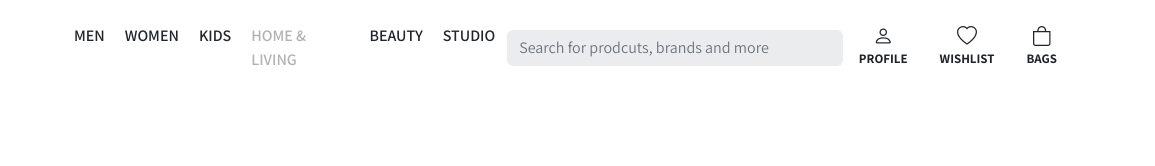
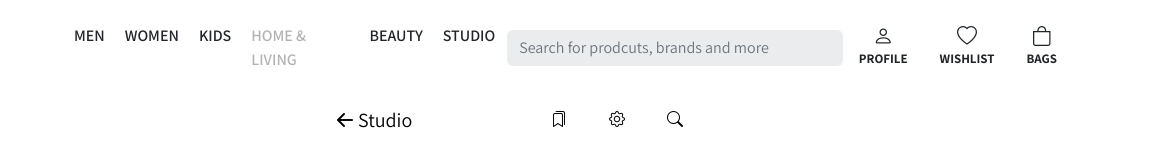
Before and after one commit to karanparmar141/myntra, a website with bundled scripts: page Pages/studio.html in a window 1280 px wide. Shown: the full height of the page, 125-1280 px from the left. Built offline with nearby package versions, Linux system fonts and the light colour scheme; files whose address does not match are found by name.

Commit message:
studio 1sectio

```diff
--- a/Pages/studio.html
+++ b/Pages/studio.html
@@ -14,7 +14,32 @@
 <body>
     <!-- header  -->
     <header id="navbar"></header>
-
+    <section class="studio pink">
+        <div class="container">
+          <div class="col-md-4 mx-auto">
+            <nav class="bg-white">
+              <div class="row justify-content-between align-items-center">
+                <div class="col-6 row align-items-center">
+                  <div class="col-2"> <a href="#" ><i class="bi bi-arrow-left-short fs-2 d-block text-black"></i ></a> </div>
+                  <div class="col-6"><p class="fs-5 text-black m-0">Studio</p></div>
+                </div>
+                <div class="col-6 row justify-content-end ">
+                  <div class="col-4">
+                      <a href="#" class="fw-bold"><i class="bi bi-bookmarks fw-bold text-black"></i></a>
+                  </div>
+                  <div class="col-4">
+                      <a href="#" class="fw-bold"><i class="bi bi-gear fw-bold text-black"></i></a>
+                  </div>
+                  <div class="col-4">
+                      <a href="#" class="fw-bold"><i class="bi bi-search fw-bold text-black"></i></a>
+                  </div>
+                </div>
+              </div>
+            </nav>
+            <div></div>
+          </div>
+        </div>
+      </section>
 </body>
 <script src="../Script/bootstrap.min.js"></script>
 <script type="module" src="../Script/studio.js"></script>
```
